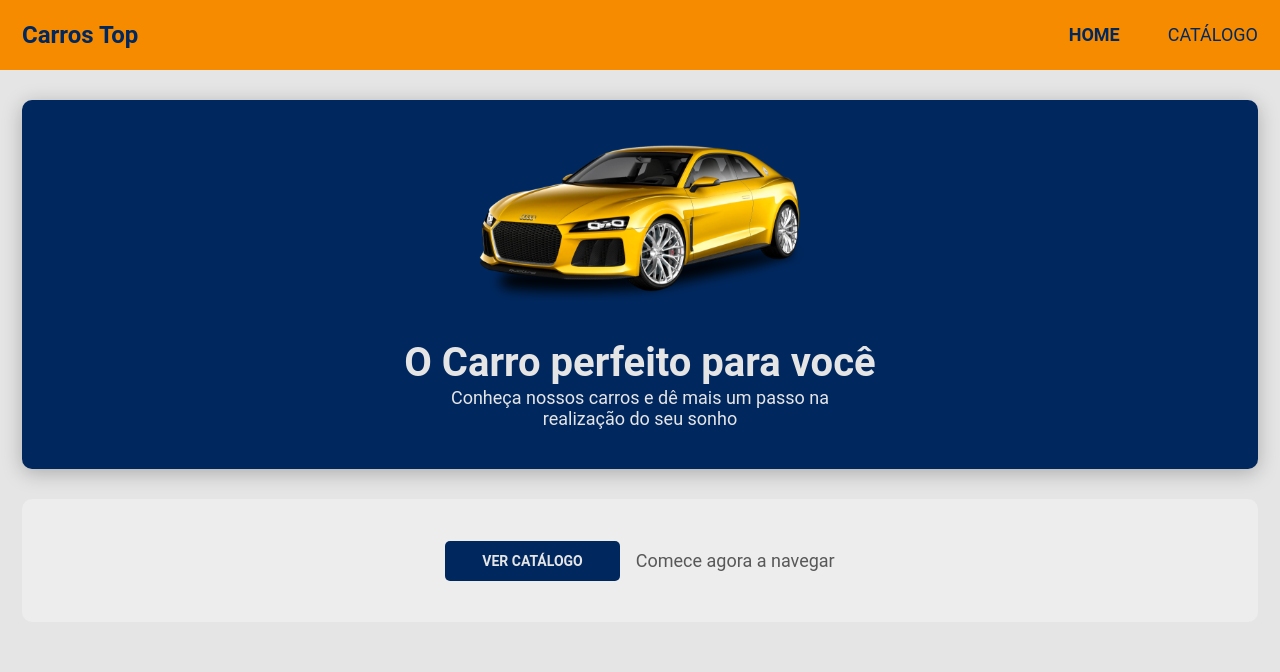
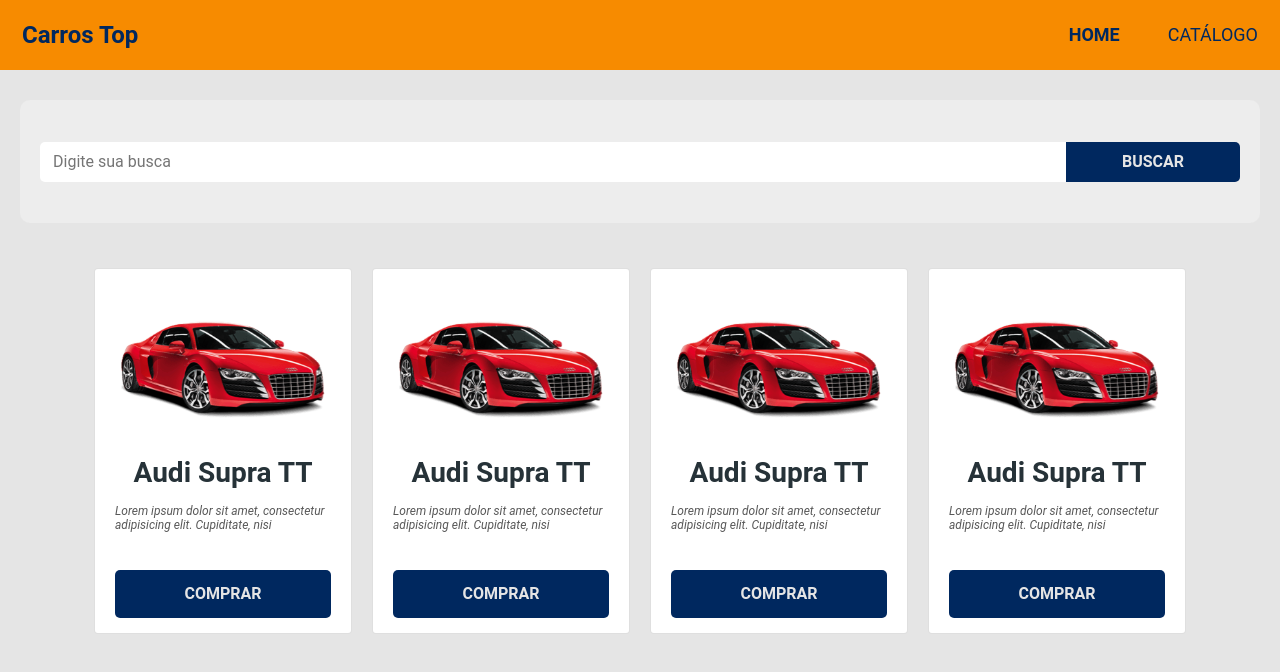
Before and after one commit to williamcamasil/reactts_devsuperior_01, a React (Create React App) app in the folder frontweb/: page / in a window 1280 px wide. Shown: the top 672 px of the page. Built offline with nearby package versions, Linux system fonts and the light colour scheme.

Commit message:
feat: create catalog page

```diff
--- /dev/null
+++ b/frontweb/src/components/Button/index.tsx
@@ -0,0 +1,15 @@
+import './styles.scss';
+
+interface Description {
+  text: string;
+}
+
+const Button = (props: Description) => {
+  return (
+    <>
+      <button>{props.text}</button>
+    </>
+  );
+};
+
+export default Button;
--- /dev/null
+++ b/frontweb/src/components/Button/styles.scss
@@ -0,0 +1,18 @@
+@import '../../assets/styles/custom.scss';
+
+@function theme-color($key: "primary") {
+    @return map-get($theme-colors, $key);
+}
+
+button {
+    // width: 100%;
+    // margin-top: 22px;
+    background: theme-color("button-color");
+    // border-radius: 5px;
+    color: $body-bg;
+    padding: 12px 37px;
+    border: 0px;
+    font-weight: 700;
+    font-size: 14px;
+    line-height: 16px;
+}
--- /dev/null
+++ b/frontweb/src/components/Cardcar/index.tsx
@@ -0,0 +1,21 @@
+import RedCar from '../../assets/cars/redcar.svg';
+import Button from '../../components/Button';
+import './styles.scss';
+
+const Cardcar = () => {
+  return (
+    <>
+      <div className="card">
+        <img src={RedCar} alt="Carro esportivo da cor vermelho" />
+        <h3>Audi Supra TT</h3>
+        <p>
+          Lorem ipsum dolor sit amet, consectetur adipisicing elit. Cupiditate,
+          nisi
+        </p>
+        <Button text="COMPRAR" />
+      </div>
+    </>
+  );
+};
+
+export default Cardcar;
--- /dev/null
+++ b/frontweb/src/components/Cardcar/styles.scss
@@ -0,0 +1,41 @@
+@import '../../assets/styles/custom.scss';
+
+@function theme-color($key: "primary") {
+    @return map-get($theme-colors, $key);
+}
+
+.card {
+    width: 258px;
+    // min-width: 258px;
+    // max-width: 306px;
+    background: #EDEDED;
+    border-radius: 10px;
+    margin: 15px 10px;
+    border: none;
+    display: flex;
+    align-items: center;
+    padding: 15px 20px;
+
+    img {
+        width: 220px;
+        margin-bottom: 8px;
+    }
+
+    p {
+        margin-top: 14px;
+        font-style: italic;
+        font-weight: 400;
+        font-size: 12px;
+        line-height: 14px;
+        color: #585858;
+        display: flex;
+        align-items: center;
+    }
+
+    //TODO: passar estilização por parametro
+    button {
+        width: 100%;
+        margin-top: 22px;
+        border-radius: 5px;
+    }
+}
--- a/frontweb/src/components/Navbar/styles.scss
+++ b/frontweb/src/components/Navbar/styles.scss
@@ -24,7 +24,7 @@
     display: flex;
     font-size: 18px;
     width: 100%;
-    justify-content: end;
+    justify-content: flex-end;
 }
 
 .main-menu a {
--- a/frontweb/src/index.tsx
+++ b/frontweb/src/index.tsx
@@ -1,11 +1,13 @@
 import React from 'react';
 import ReactDOM from 'react-dom';
-import Home from './pages/Home';
+// import Home from './pages/Home';
+import Catalog from './pages/Catalog';
 import './index.css';
 
 ReactDOM.render(
   <React.StrictMode>
-    <Home />
+    {/* <Home /> */}
+    <Catalog />
   </React.StrictMode>,
   document.getElementById('root') as HTMLElement
 );
--- a/frontweb/src/pages/Catalog/index.tsx
+++ b/frontweb/src/pages/Catalog/index.tsx
@@ -1,11 +1,26 @@
 import Navbar from '../../components/Navbar';
-import RedCar from '../../assets/cars/redcar.svg';
+import Cardcar from '../../components/Cardcar';
 import './styles.scss';
+import Button from '../../components/Button';
 
 const Catalog = () => {
   return (
     <>
       <Navbar />
+
+      <div className="search">
+        <input type="text" placeholder="Digite sua busca" />
+        <Button text="BUSCAR" />
+      </div>
+
+      <div className="cards">
+        <Cardcar />
+        <Cardcar />
+        <Cardcar />
+        <Cardcar />
+      </div>
     </>
   );
 };
+
+export default Catalog;
--- a/frontweb/src/pages/Catalog/styles.scss
+++ b/frontweb/src/pages/Catalog/styles.scss
@@ -0,0 +1,38 @@
+@import '../../assets/styles/custom.scss';
+
+@function theme-color($key: "primary") {
+    @return map-get($theme-colors, $key);
+}
+
+.search {
+    display: flex;
+    align-items: center;
+    justify-content: center;
+    margin: 30px 20px;
+    height: 123px;
+    background: #EDEDED;
+    border-radius: 10px;
+    padding: 0px 20px;
+
+    input {
+        border-radius: 5px 0px 0px 5px;
+        outline: none;
+        border: none;
+        flex: 1;
+        height: 40px;
+        padding-left: 13px;
+    }
+
+    button {
+        width: 174px;
+        // height: 40px;
+        padding: 8px;
+        border-radius: 0px 5px 5px 0px;
+    }
+}
+
+.cards {
+    display: flex;
+    justify-content: center;
+    flex-wrap: wrap;
+}
--- a/frontweb/src/pages/Home/index.tsx
+++ b/frontweb/src/pages/Home/index.tsx
@@ -1,6 +1,7 @@
 import Navbar from '../../components/Navbar';
 import YellowCar from '../../assets/cars/yellowcar.svg';
 import './styles.scss';
+import Button from '../../components/Button';
 
 const Home = () => {
   return (
@@ -19,7 +20,7 @@
         </div>
       </div>
       <div className="catalog-button">
-        <button>VER CATÁLOGO</button>
+        <Button text="VER CATÁLOGO" />
         <span>Comece agora a navegar</span>
       </div>
     </>
--- a/frontweb/src/pages/Home/styles.scss
+++ b/frontweb/src/pages/Home/styles.scss
@@ -46,14 +46,7 @@
 
     button {
         margin-right: 16px;
-        background: theme-color("button-color");
         border-radius: 5px;
-        color: $body-bg;
-        padding: 12px 37px;
-        border: 0px;
-        font-weight: 700;
-        font-size: 14px;
-        line-height: 16px;
     }
 
     span {
```
